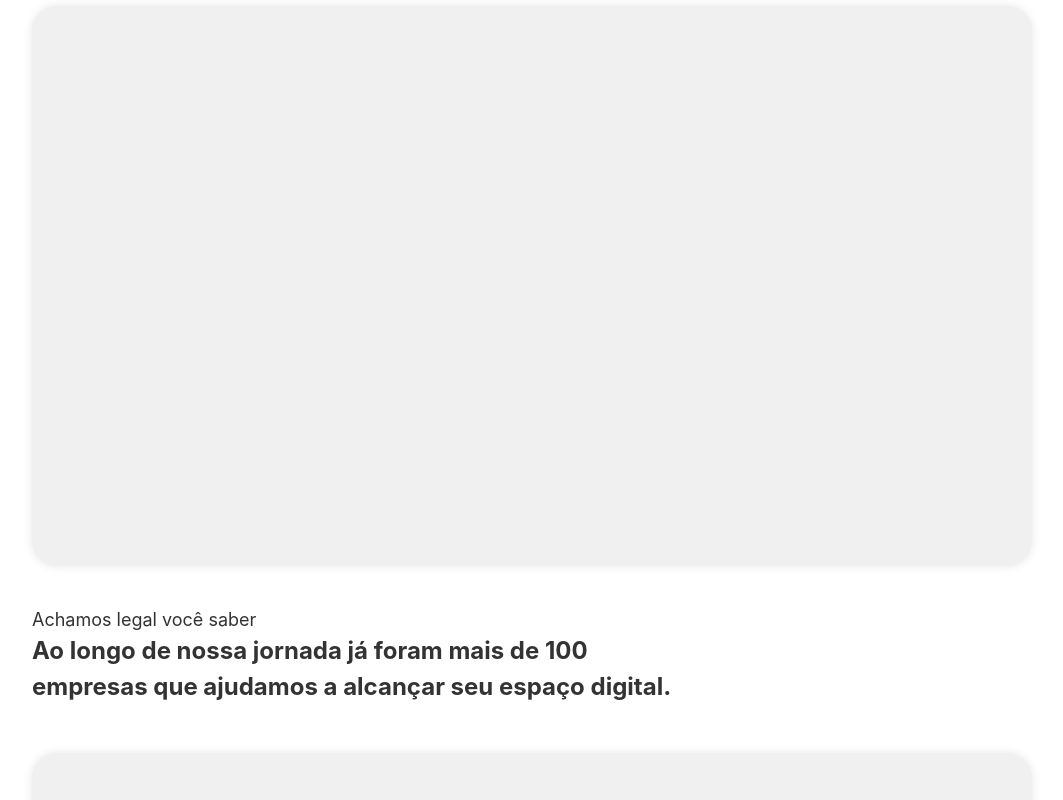
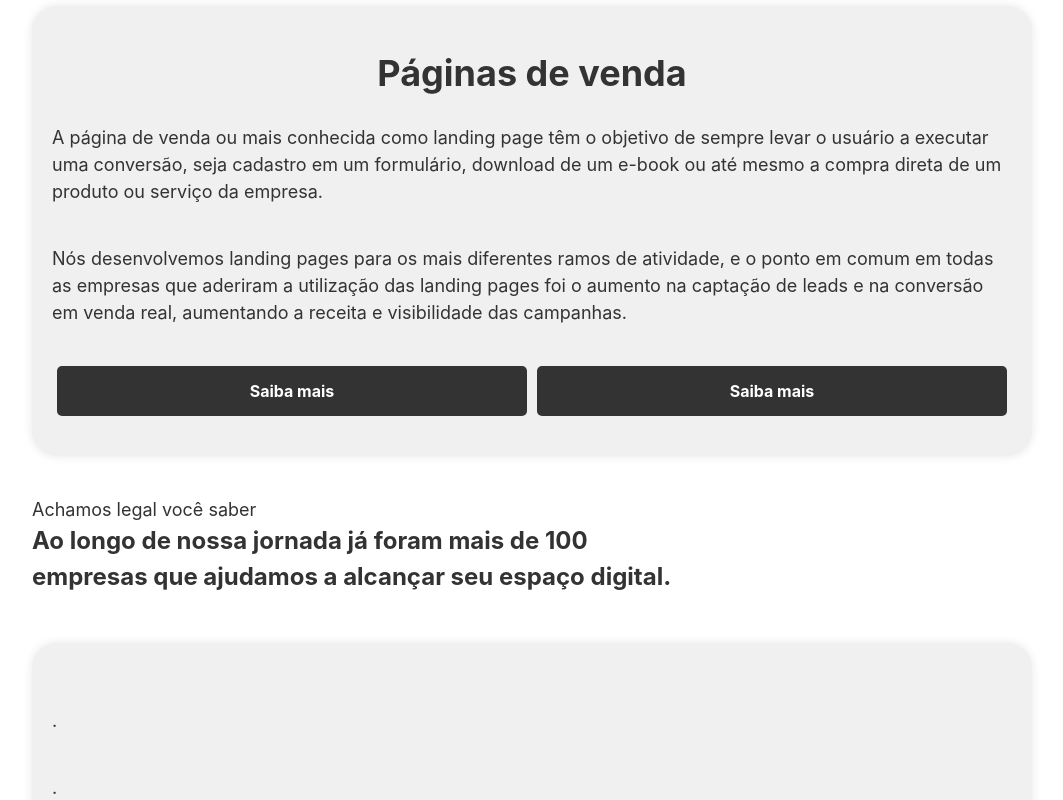
Before and after one commit to ricardofsdomene/ad-uppernodes, a Next.js app: page / in a window 1280 px wide. Shown: the part 1760-2560 px from the top of the page, without its empty margins (108-1171 px from the left). Built offline with nearby package versions, Linux system fonts and the light colour scheme.

Commit message:
feat: / (box)

```diff
--- a/pages/index.tsx
+++ b/pages/index.tsx
@@ -363,7 +363,13 @@ const Home: NextPage = () => {
     );
   }
 
-  function Box() {
+  type BoxProps = {
+    title: string;
+    content: string;
+    subcontent: string;
+  };
+
+  function Box({ title, content, subcontent }: BoxProps) {
     return (
       <Flex
         style={{
@@ -374,25 +380,68 @@ const Home: NextPage = () => {
         <Flex
           boxShadow="rgba(0,0,0,0.1) 0 0 10px"
           mt="10"
+          flexDir="column"
           borderRadius="25"
           mx="auto"
           maxW={1000}
           bg="#F0F0F0"
           py="10"
+          px="5"
           w="100%"
-          style={{
-            height: "70vh",
-          }}
         >
-          {/* <Text
+          <Text
             color="#333"
             w="100%"
             textAlign="center"
             fontWeight="bold"
             fontSize="4xl"
           >
-            Páginas de venda
-          </Text> */}
+            {title}
+          </Text>
+          <Text mt="6" color="#333" w="100%" textAlign="left" fontSize="lg">
+            {content}
+          </Text>
+          <Text mt="10" color="#333" w="100%" textAlign="left" fontSize="lg">
+            {subcontent}
+          </Text>
+          <Flex
+            mt="10"
+            flexDir={isMobile ? "column" : "row"}
+            justify="space-between"
+            w="100%"
+          >
+            <Flex
+              style={{
+                height: 50,
+                width: isMobile ? "100%" : "49%",
+              }}
+              mx="auto"
+              justify="center"
+              align="center"
+              bg="#333"
+              borderRadius="5"
+            >
+              <Text color="#FFF" fontWeight="bold">
+                Saiba mais
+              </Text>
+            </Flex>
+            <Flex
+              mt={isMobile ? "2" : 0}
+              style={{
+                height: 50,
+                width: isMobile ? "100%" : "49%",
+              }}
+              mx="auto"
+              justify="center"
+              align="center"
+              bg="#333"
+              borderRadius="5"
+            >
+              <Text color="#FFF" fontWeight="bold">
+                Saiba mais
+              </Text>
+            </Flex>
+          </Flex>
         </Flex>
       </Flex>
     );
@@ -496,6 +545,13 @@ const Home: NextPage = () => {
 
   return (
     <>
+      <Head>
+        <meta
+          name="viewport"
+          content="width=device-width, initial-scale=1.0, maximum-scale=1.0,user-scalable=0"
+        />
+      </Head>
+
       <Header text />
 
       <Flex
@@ -714,9 +770,13 @@ const Home: NextPage = () => {
 
         <Solutions />
         <AboutUs />
-        <Box />
+        <Box
+          title="Páginas de venda"
+          content="A página de venda ou mais conhecida como landing page têm o objetivo de sempre levar o usuário a executar uma conversão, seja cadastro em um formulário, download de um e-book ou até mesmo a compra direta de um produto ou serviço da empresa."
+          subcontent="Nós desenvolvemos landing pages para os mais diferentes ramos de atividade, e o ponto em comum em todas as empresas que aderiram a utilização das landing pages foi o aumento na captação de leads e na conversão em venda real, aumentando a receita e visibilidade das campanhas."
+        />
         <ToKnow />
-        <Box />
+        <Box title="" content="." subcontent="." />
         <Team />
       </Flex>
 
```
